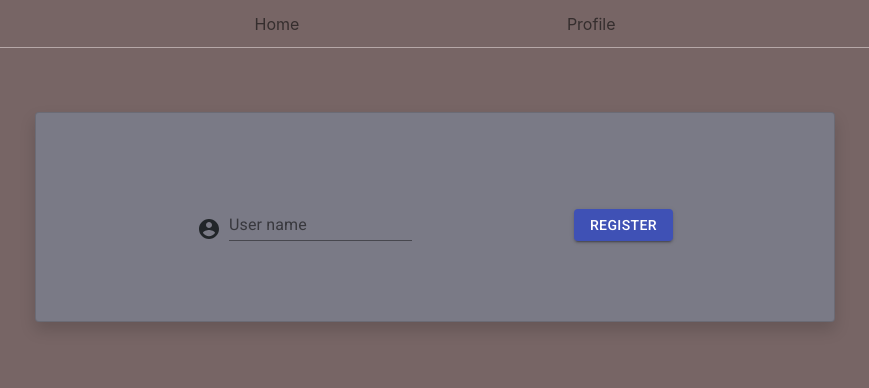
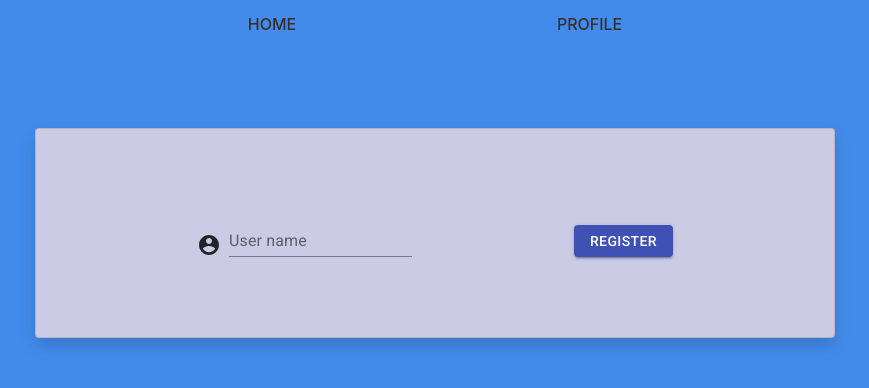
Before and after one commit to solomiiaivychuk/microblog-react, a React (Create React App) app: page /Profile in a window 1280 px wide. Shown: the top 388 px of the page, without its empty margins (205-1074 px from the left). Built offline with nearby package versions, Linux system fonts and the light colour scheme.

Commit message:
Milestone 5 finished
https://solomiia-iv-microblog.web.app/

```diff
--- a/public/index.html
+++ b/public/index.html
@@ -28,7 +28,7 @@
     <link rel="stylesheet" href="https://fonts.googleapis.com/icon?family=Material+Icons" />
     <link rel="stylesheet" href="https://stackpath.bootstrapcdn.com/bootstrap/4.5.0/css/bootstrap.min.css" integrity="sha384-9aIt2nRpC12Uk9gS9baDl411NQApFmC26EwAOH8WgZl5MYYxFfc+NcPb1dKGj7Sk" crossorigin="anonymous">
 
-    <title>React App</title>
+    <title>Microblog</title>
   </head>
   <body>
     <noscript>You need to enable JavaScript to run this app.</noscript>
--- a/src/components/Header.jsx
+++ b/src/components/Header.jsx
@@ -2,7 +2,7 @@ import React from 'react';
 
 const Header = () => {
   return (
-    <div className="header">
+    <div className="header card">
 
     </div>
    );
--- a/src/components/PostItem.jsx
+++ b/src/components/PostItem.jsx
@@ -5,7 +5,7 @@ const PostItem = () => {
   const context = useContext(TweetsContext);
   const { posts } = context;
   return posts.map((post) => (
-    <div key={post.id} className="card shadow rounded post-item">
+    <div key={post.id} className="card rounded post-item">
       <div className="post-author">{post.userName}</div>
       <div className="post-text">{post.content}</div>
       <div className="post-date">{post.date}</div>
--- a/src/index.css
+++ b/src/index.css
@@ -5,7 +5,7 @@ body {
     sans-serif;
   -webkit-font-smoothing: antialiased;
   -moz-osx-font-smoothing: grayscale;
-  background-color: rgb(119, 101, 101);
+  background-color: rgb(67, 139, 235);
 }
 
 code {
@@ -36,6 +36,8 @@ body {
 .form-wrapper {
   display: flex;
   flex-direction: column;
+  margin-top: 5rem;
+
 }
 .post-button {
   align-self: flex-end;
@@ -47,8 +49,8 @@ body {
   margin-top: 1rem;
   padding: 1rem;
   text-transform: none;
-  background-color: rgb(55, 55, 59);
-  color: rgb(202, 186, 186);
+  background-color: rgb(203, 203, 230);
+  color: rgb(44, 38, 38);
 }
 .post-author {
   align-self: flex-start;
@@ -71,17 +73,22 @@ body {
 }
 
 .header {
+  position: fixed;
+  width: 70%;
+  background-color: rgb(67, 139, 235);
+  z-index: 100;
   height: 3rem;
-  border-bottom: 1px solid rgb(182, 168, 168);
   margin-bottom: 1rem;
   display: flex;
   flex-wrap: nowrap;
   justify-content: space-evenly;
   align-items: center;
+  color: rgb(53, 46, 46);
+}
 
-
-}
 .link {
+  text-transform: uppercase;
+  font-weight: 500;
   color: rgb(53, 46, 46);
 }
 .link:hover {
@@ -93,7 +100,7 @@ body {
   display: flex;
   flex-direction: row;
   justify-content: space-around;
-  background-color: rgb(122, 122, 134);
+  background-color: rgb(203, 203, 230);
 }
 .user-button {
   height: 2rem;
```
Also changed, not shown: firebase.json (added), 2 other files (tests, documents, lock files or other folders).
